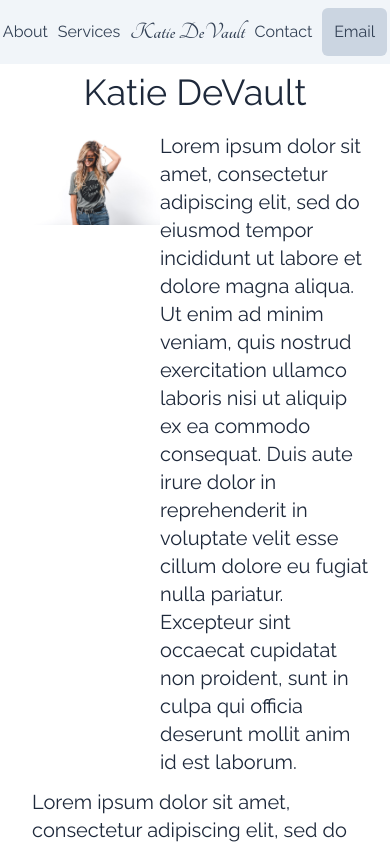
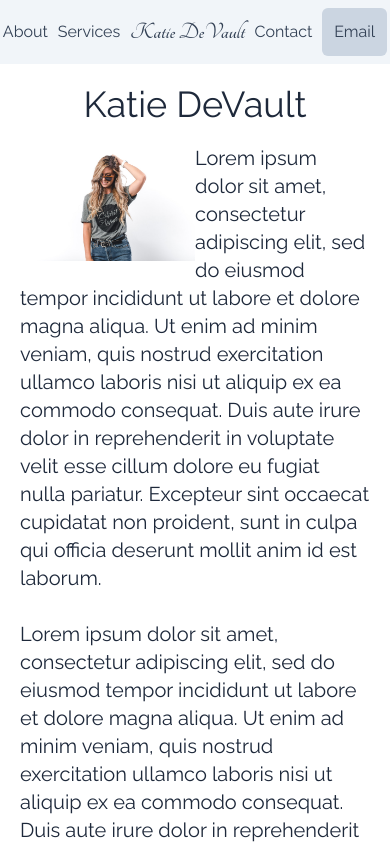
Before and after one commit to thmscly/kathryn-cox-website, a React (Create React App) app: page /about in a window 390 px wide. Shown: the top 844 px of the page. Built offline with nearby package versions, Linux system fonts and the light colour scheme.

Commit message:
made grid med query in About -fixed image float

```diff
--- a/src/components/pages/About.jsx
+++ b/src/components/pages/About.jsx
@@ -3,11 +3,11 @@ import GirlFashion from "images/GirlFashion.jpg";
 
 export default function About() {
   return (
-    <div className="sm:m-28 sm:mt-12 m-5 mt-2 text-slate-800 font-italiana text-xl">
+    <div className="sm:m-28 sm:mt-12 m-5 text-slate-800 text-xl">
       <h1 className="text-4xl text-center mb-5">Katie DeVault</h1>
-      <div className="grid grid-cols-5 content-center">
+      <div className="sm:grid grid-cols-5 content-center">
         <img
-          className="w-full h-auto float-left col-span-2"
+          className="w-1/2 h-auto sm:w-full float-left col-span-2"
           src={GirlFashion}
           alt=""
         />
@@ -20,7 +20,8 @@ export default function About() {
           pariatur. Excepteur sint occaecat cupidatat non proident, sunt in
           culpa qui officia deserunt mollit anim id est laborum.
         </p>
-        <p className="col-span-5 sm:m-8 m-3">
+        <br />
+        <p className="col-span-5 sm:m-8">
           Lorem ipsum dolor sit amet, consectetur adipiscing elit, sed do
           eiusmod tempor incididunt ut labore et dolore magna aliqua. Ut enim ad
           minim veniam, quis nostrud exercitation ullamco laboris nisi ut
```
